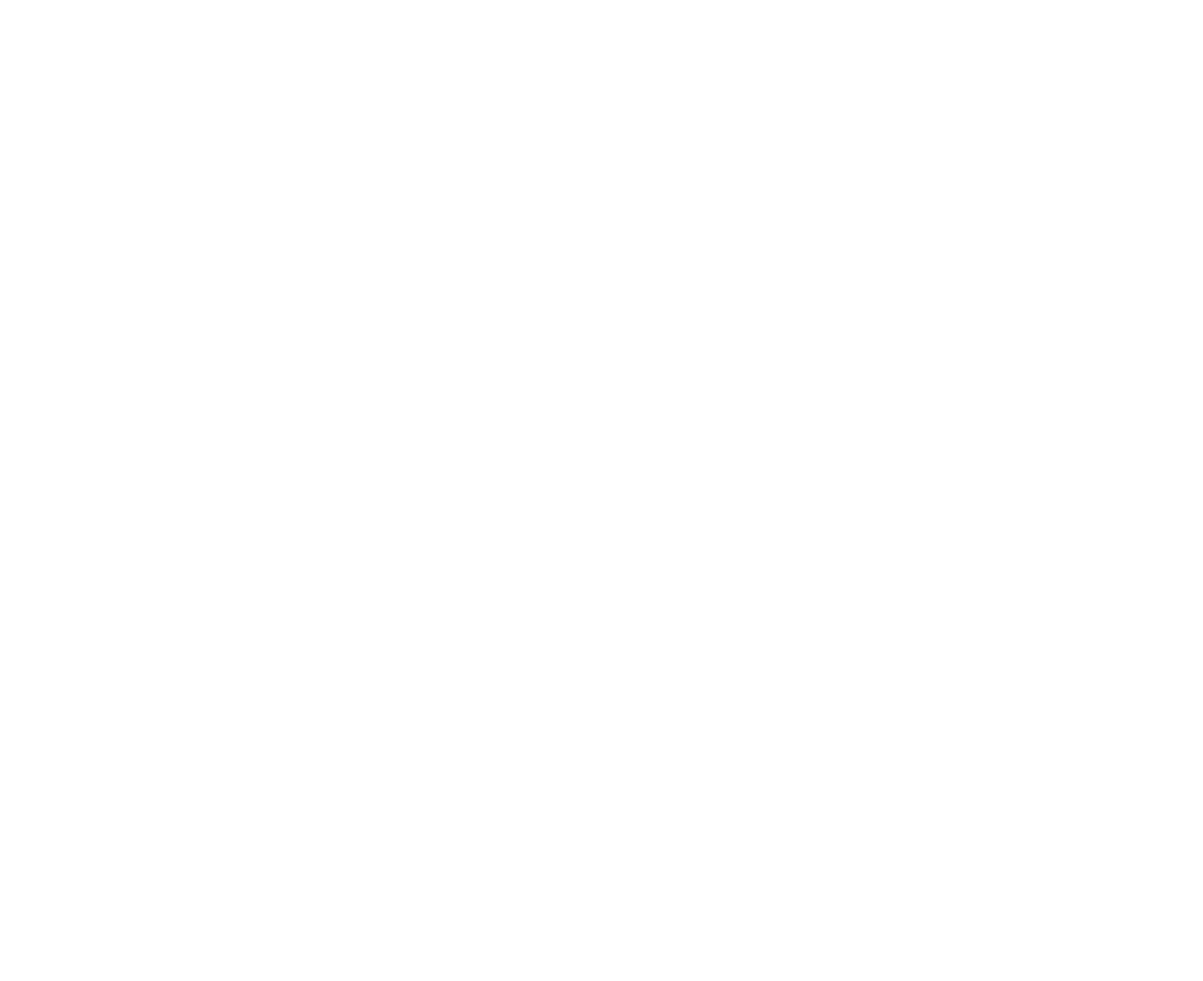
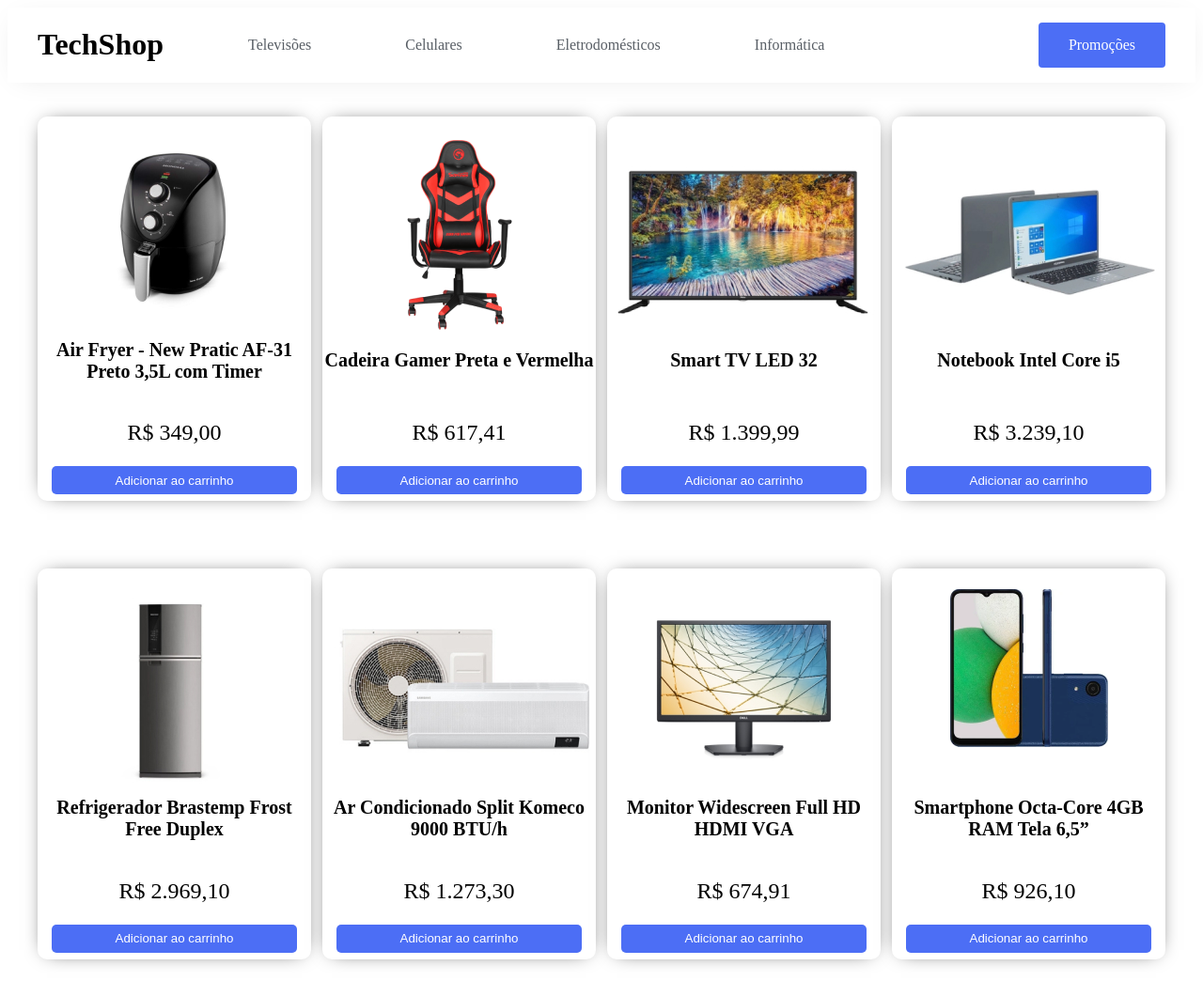
Before and after one commit to Kenzie-Academy-Brasil-Developers/e-commerce-com-flexbox, a plain HTML site: page index.html in a window 1280 px wide. Shown: the whole page at 94% size. Before the commit the page ends 800 px from the top, so only its background shows below. Drawn offline with Linux system fonts and the light colour scheme.

Commit message:
e-comerce1.0

```diff
--- a/index.html
+++ b/index.html
@@ -1 +1,123 @@
-<!-- Seu HTML aqui! -->
+<!DOCTYPE html>
+<html lang="pt-br">
+<head>
+    <meta charset="UTF-8">
+    <meta http-equiv="X-UA-Compatible" content="IE=edge">
+    <meta name="viewport" content="width=device-width, initial-scale=1.0">
+
+    <link rel="stylesheet" href="./style.css">
+    <title>TechShop</title>
+</head>
+<body>
+    <header class="menu">
+        <div class="container">
+          <div class="menu-flex">
+              <div class="menu-column">
+              <h1 class="logo">TechShop</h1>
+              <nav class="menu-nav">
+                <ul>
+                  <li><a href="">Televisões</a></li>
+                  <li><a href="">Celulares</a></li>
+                  <li><a href="">Eletrodomésticos</a></li>
+                  <li><a href="">Informática</a></li>
+                </ul>
+              </nav>
+            </div>
+            <div class="menu-column menu-second-column">
+              <a href="" class="menu-link-button">Promoções</a>
+            </div>
+          </div>
+        </div>
+      </header>
+    <div class="container">
+      <main class="products-wrapper">
+                <ul class="product-list">
+                    <li class="products">
+                        <div class="img">
+                            <img src="./pictures/img_01.png" alt="airfryer">
+                        </div>
+
+                            <h1>Air Fryer - New Pratic AF-31 Preto 3,5L com Timer</h1>
+                            <p>R$ 349,00</p>
+                            <button>Adicionar ao carrinho</button>
+
+                    </li>
+                    <li class="products">
+                        <div class="img">
+                            <img src="./pictures/img_02.png" alt="cadeiragamer">
+                        </div>
+
+                            <h1>Cadeira Gamer Preta e Vermelha</h1>
+                            <p>R$ 617,41</p>
+                            <button>Adicionar ao carrinho</button>
+
+                    </li>
+                    <li class="products">
+                        <div class="img">
+                            <img src="./pictures/img_03.png" alt="televisao">
+                        </div>
+
+                            <h1>Smart TV LED 32</h1>
+                            <p>R$ 1.399,99</p>
+                            <button>Adicionar ao carrinho</button>
+
+                    </li>
+                    <li class="products">
+                        <div class="img">
+                            <img src="./pictures/img_04.png" alt="Notebook">
+                        </div>
+
+                            <h1>Notebook Intel Core i5</h1>
+                            <p>R$ 3.239,10</p>
+                            <button>Adicionar ao carrinho</button>
+
+                    </li>
+                </ul>
+                <ul class="product-list">
+
+                    <li class="products">
+                        <div class="img">
+                            <img src="./pictures/img_05.png" alt="airfryer">
+                        </div>
+
+                            <h1>Refrigerador Brastemp Frost Free Duplex</h1>
+                            <p>R$ 2.969,10</p>
+                            <button>Adicionar ao carrinho</button>
+
+                    </li>
+                    <li class="products">
+                        <div class="img">
+                            <img src="./pictures/img_06.png" alt="cadeiragamer">
+                        </div>
+
+                            <h1>Ar Condicionado Split Komeco 9000 BTU/h</h1>
+                            <p>R$ 1.273,30</p>
+                            <button>Adicionar ao carrinho</button>
+
+                    </li>
+                    <li class="products">
+                        <div class="img">
+                            <img src="./pictures/img_07.png" alt="televisao">
+                        </div>
+
+                            <h1>Monitor Widescreen Full HD HDMI VGA</h1>
+                            <p>R$ 674,91</p>
+                            <button>Adicionar ao carrinho</button>
+
+                    </li>
+                    <li class="products">
+                        <div class="img">
+                            <img src="./pictures/img_08.png" alt="Notebook">
+                        </div>
+
+                            <h1>Smartphone Octa-Core 4GB RAM Tela 6,5”</h1>
+                            <p>R$ 926,10</p>
+                            <button>Adicionar ao carrinho</button>
+
+                    </li>
+                </ul>
+
+            </main>
+        </div>
+</body>
+</html>
--- a/style.css
+++ b/style.css
@@ -0,0 +1,118 @@
+
+.menu {
+    width: 100%;
+    background: #ffffff;
+    box-shadow: 0px 4px 30px -10px rgba(0, 0, 0, 0.1);
+  }
+
+.container{
+    max-width: 1200px;
+    margin: 0 auto;
+}
+
+.logo {
+    cursor: pointer;
+}
+.menu-flex {
+  display: flex;
+  align-items: center;
+}
+
+.menu-column {
+  display: flex;
+  align-items: center;
+  width: 50%;
+  justify-content: flex-start;
+}
+
+.menu-column.menu-second-column {
+  justify-content: flex-end;
+}
+
+.menu-nav ul {
+  display: flex;
+  list-style: none;
+  cursor: pointer;
+}
+
+.menu-nav ul li {
+    margin: 0 50px;
+}
+
+.menu-nav ul li a {
+  text-decoration: none;
+  color: #585e65;
+}
+
+.menu-link-button {
+  text-decoration: none;
+  height: 48px;
+  background-color: #4c6ef5;
+  color: #fff;
+  padding: 0 32px;
+  display: flex;
+  align-items: center;
+  border-radius: 4px;
+}
+
+.product-list{
+    list-style: none;
+    display: flex;
+    gap: 1%;
+    padding: 20px 0;
+}
+
+.products-wrapper{
+    display: flex;
+    justify-content: space-between;
+    flex-wrap: wrap;
+}
+
+.products {
+    display: flex;
+    flex-direction: column;
+    background-color: #fff;
+    text-align: center;
+    align-items: center;
+    width: 300px;
+    justify-content: center;
+    box-shadow: 0px 0px 20px -10px #000000, 5px 5px 5px 5px rgba(0,0,0,0);
+    border-radius: 10px;
+}
+
+.products .img {
+    width: auto;
+    height: 50%;
+}
+
+.products .img img {
+    margin: 20px 0;
+    cursor: pointer;
+}
+
+.products h1 {
+    font-size: 20px;
+    width: 100%;
+    height: 20%;
+    display: flex;
+    justify-content: center;
+    align-items: center;
+    cursor: pointer;
+}
+
+.products p {
+    font-size: 24px;
+    line-height: 24px;
+    margin-top: 10px;
+}
+
+.products button {
+    background-color: #4c6ef5;
+    color: #ffffff;
+    width: 90%;
+    height: 30px;
+    border: none;
+    border-radius: 5px;
+    margin-bottom: 5px;
+    cursor: pointer;
+}
```
